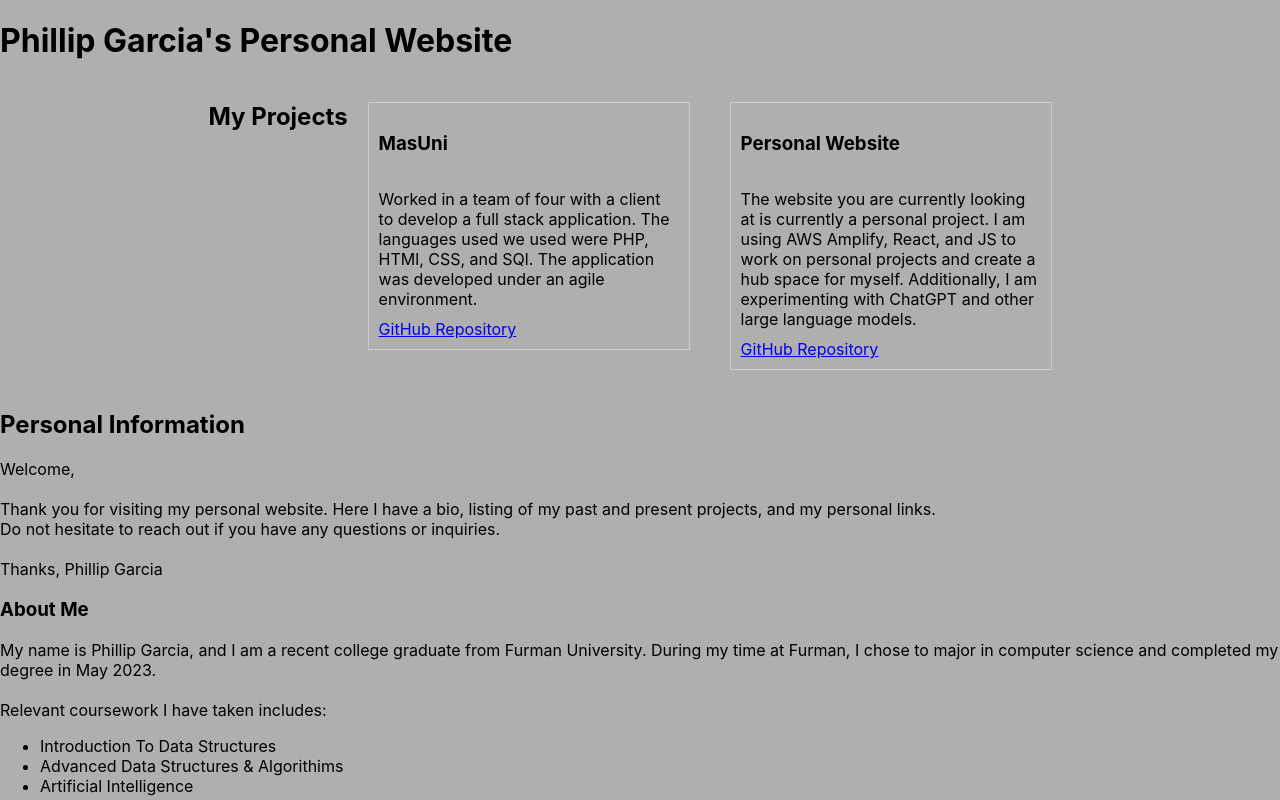
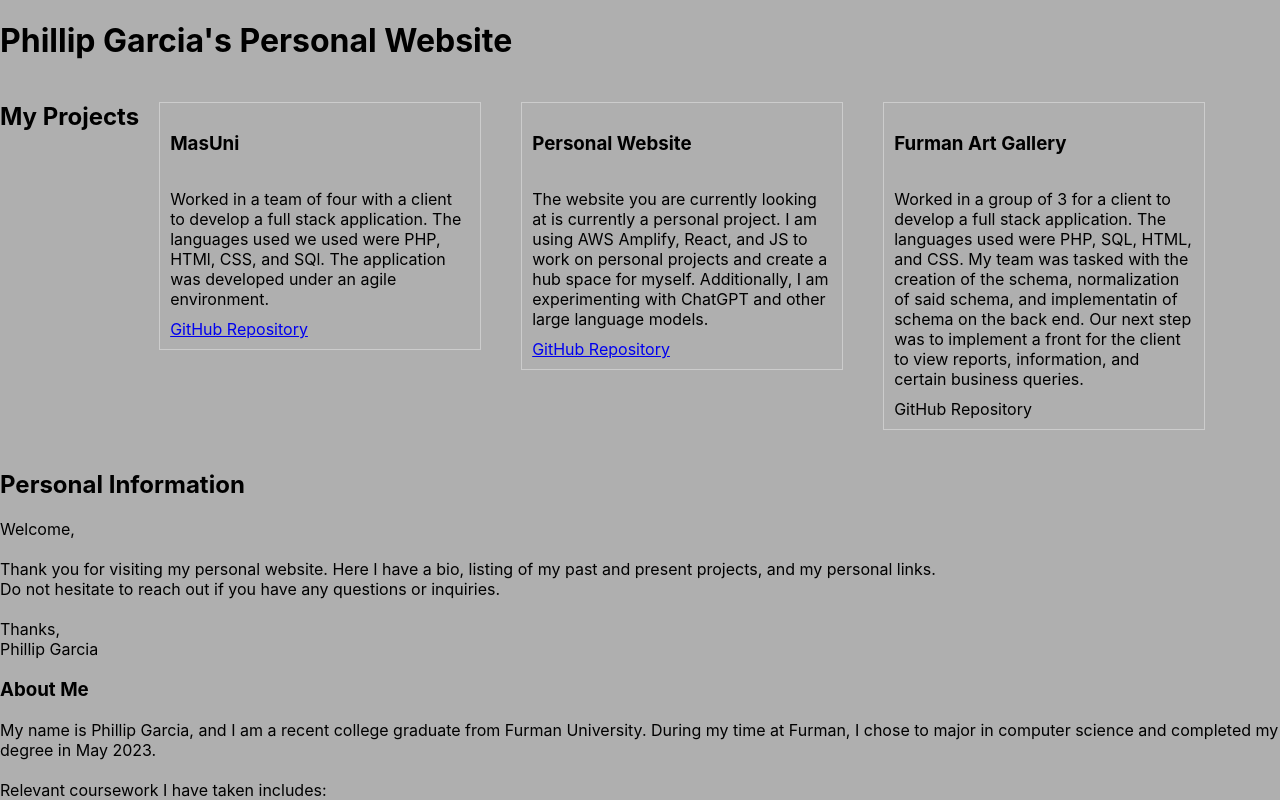
Before and after one commit to phillipgarcia12/amplifyapp, a React (Create React App) app: page / in a window 1280 px wide. Shown: the top 800 px of the page. Built offline with nearby package versions, Linux system fonts and the light colour scheme.

Commit message:
Added project into projectList, changed formatting and content in personalSection.js, changed justification for projectList.js

```diff
--- a/src/personalSection.js
+++ b/src/personalSection.js
@@ -13,7 +13,9 @@ const PersonalSection = () => {
         Do not hesitate to reach out if you have any questions or inquiries.
         <br></br>
         <br></br>
-        Thanks,  Phillip Garcia
+        Thanks,
+        <br></br>
+        Phillip Garcia
       <h3>
         About Me
       </h3>
@@ -44,15 +46,17 @@ const PersonalSection = () => {
           <li>AWS - 1 year</li>
         </ul>
         <br></br>
-        Throughout my time at Furman I have partcipated in projects, some of which are highlighted here on this website.  I also have projects that I am currently working on such as this website.
-        Additionally, I have internship experience in marketing, internal business & sales, and   software development.
+
+        Throughout my time at Furman I have partcipated in projects, some of which are highlighted here on this website. I also have projects that I am currently working on such as this website.
+        <br></br>
+        Additionally, I have internship experience in marketing, internal business & sales, and software development.
         <br></br>
         <br></br>
         Outside of tech my interests include: videogames, reading, working out, and cooking.
         <br></br>
         <br></br>
         My passion is to create and through that passion I want to help others and solve problems.
-        My current goal currently is for full time employment as a software engineer/developer.
+        My current goal is to achieve full time employment as a software engineer/developer.
       </p>
 
       <h3>
--- a/src/projectList.js
+++ b/src/projectList.js
@@ -9,7 +9,7 @@ const ProjectsList = () => {
       style={{
         display: 'flex',
         flexWrap: 'wrap',
-        justifyContent: 'center',
+        justifyContent: 'left',
       }}
     >
     <h2>
--- a/src/projects.js
+++ b/src/projects.js
@@ -10,6 +10,10 @@ const projects = [
       description: 'The website you are currently looking at is currently a personal project. \n I am using AWS Amplify, React, and JS to work on personal projects and create a hub space for myself. \n Additionally, I am experimenting with ChatGPT and other large language models. ',
       githubRepo: 'https://github.com/phillipgarcia12/amplifyapp',
     },
+    {
+      title: 'Furman Art Gallery',
+      description: "Worked in a group of 3 for a client to develop a full stack application. \n The languages used were PHP, SQL, HTML, and CSS. \n My team was tasked with the creation of the schema, normalization of said schema, and implementatin of schema on the back end. \n Our next step was to implement a front for the client to view reports, information, and certain business queries. "
+    }
     // Add more projects here
   ];
 
```
